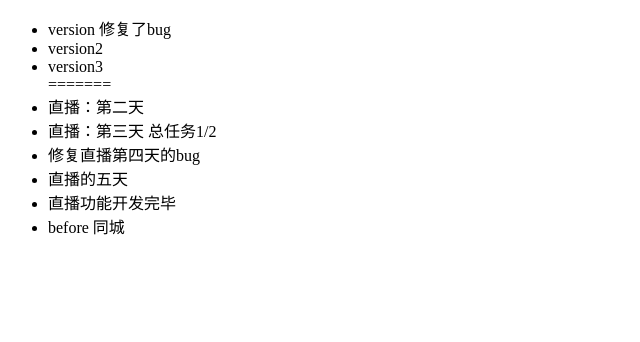
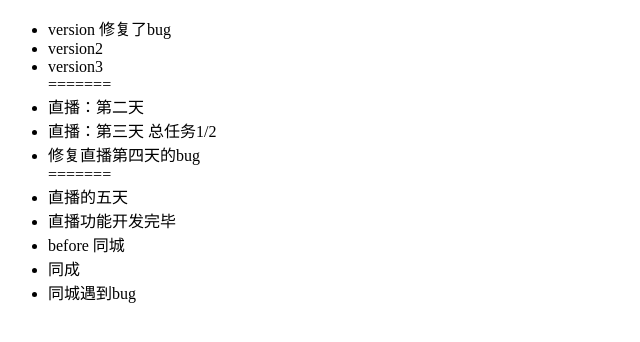
Before and after one commit to Zachary-Parker/I-am-so-awesome, a Django app: template templates/index.html in a window 1280 px wide. Shown: the top 342 px of the page, without its empty margins (0-640 px from the left). Run offline with Django 3.2, Linux system fonts and the light colour scheme; the template is opened without the code that fills it, so the values that code supplies are empty.

Commit message:
修复同城bug1

```diff
--- a/templates/index.html
+++ b/templates/index.html
@@ -13,9 +13,13 @@
     <li>直播：第二天</li>
     <li>直播：第三天 总任务1/2</li>
     <li>修复直播第四天的bug</li>
+    =======
     <li>直播的五天</li>
     <li>直播功能开发完毕</li>
     <li>before 同城</li>
+    <li>同成</li>
+    <li>同城遇到bug</li>
+
 </ul>
 
 </body>
```
